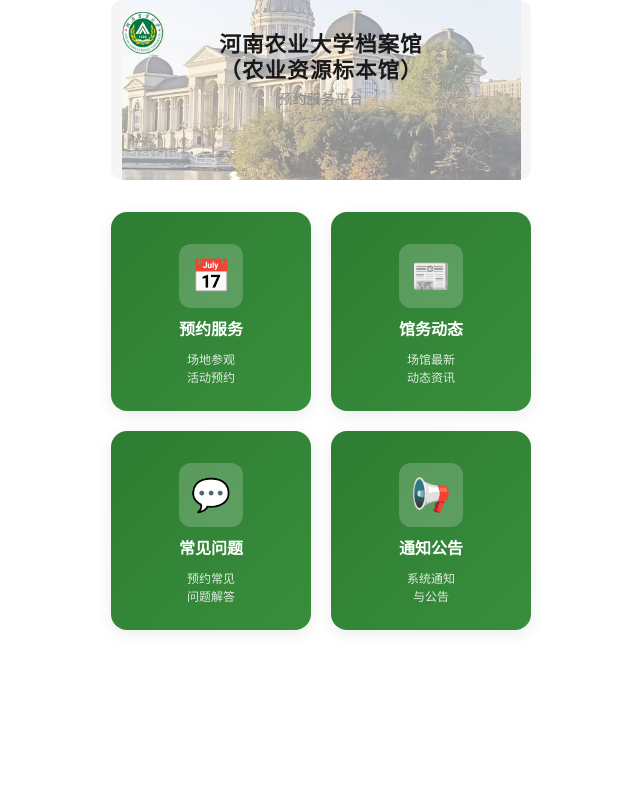
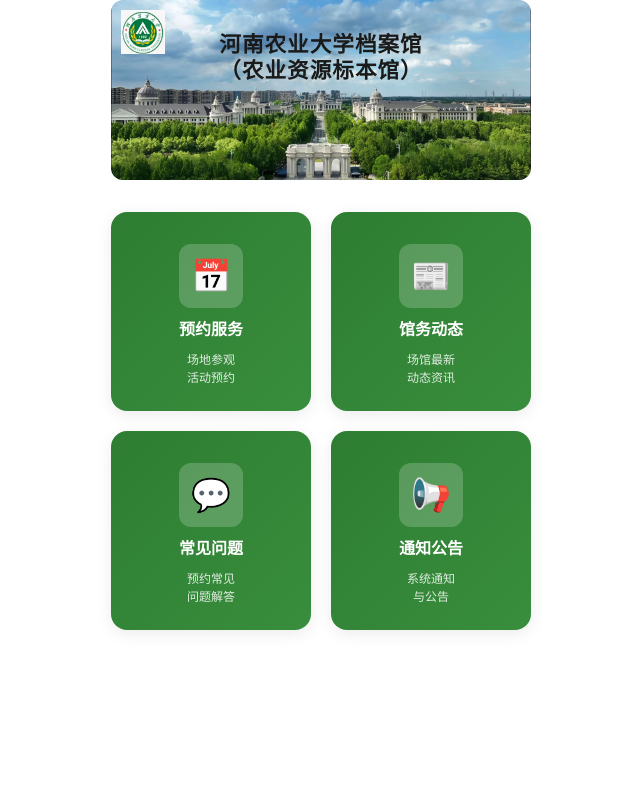
Before and after one commit to ty09monster/ReservationSystem, a Flask app: page / in a window 1280 px wide. Shown: the whole page, without its empty margins (319-959 px from the left). Run offline with Flask 3, Linux system fonts and the light colour scheme; some libraries are stand-ins or nearby versions.

Commit message:
首页及landing页背景图更换为a.jpg/b.jpg

```diff
--- a/archive_system/templates/index.html
+++ b/archive_system/templates/index.html
@@ -44,7 +44,7 @@
 
     <div class="main-content">
         <section class="hero-section"
-            style="background: linear-gradient(rgba(0,0,0,0.15), rgba(0,0,0,0.15)), url('{{ url_for('static', filename='images/banner2.jpg') }}') center/100% 100% no-repeat; min-height: 240px; position: relative;">
+            style="background: url('{{ url_for('static', filename='images/b.jpg') }}') center/cover no-repeat; min-height: 240px; position: relative;">
             <div class="container">
                 <h2>欢迎访问档案馆预约系统</h2>
                 <p>探索河南农业大学百年历史底蕴<br>预约参观标本馆 · 档案馆</p>
--- a/archive_system/templates/landing.html
+++ b/archive_system/templates/landing.html
@@ -31,9 +31,8 @@
             width: 100%;
             max-width: 420px;
             min-height: 180px;
-            background-image: linear-gradient(rgba(255, 255, 255, 0.55), rgba(255, 255, 255, 0.55)),
-            url("{{ url_for('static', filename='images/banner3-new.jpg') }}");
-            background-size: 95% auto;
+            background-image: url("{{ url_for('static', filename='images/a.jpg') }}");
+            background-size: cover;
             background-position: center;
             background-repeat: no-repeat;
             background-color: #f5f5f5;
```
Also changed, not shown: archive_system/static/images/a.jpg (added), archive_system/static/images/b.jpg (added).
